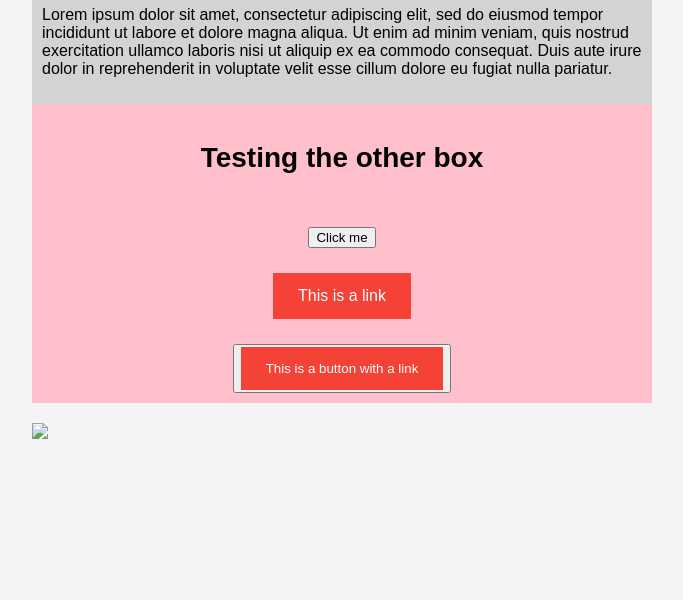
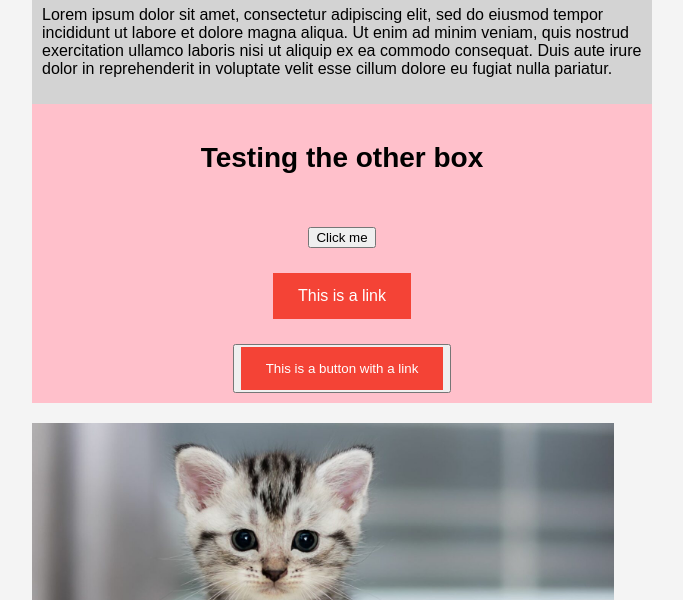
Before and after one commit to staffanfrid/HALVPALL, a plain HTML site: page index.html in a window 1280 px wide. Shown: the part 200-800 px from the top of the page, without its empty margins (26-709 px from the left). Drawn offline with Linux system fonts and the light colour scheme.

Commit message:
Update index.html

```diff
--- a/index.html
+++ b/index.html
@@ -22,7 +22,7 @@
         <button class="clickme"><a href="https://google.com" target="_blank">This is a button with a link</a></button>
       </div>
 
-      <img src="images/kitten.jpg"/>
+      <img src="kitten.jpg"/>
 
 </body>
 </html>
```
